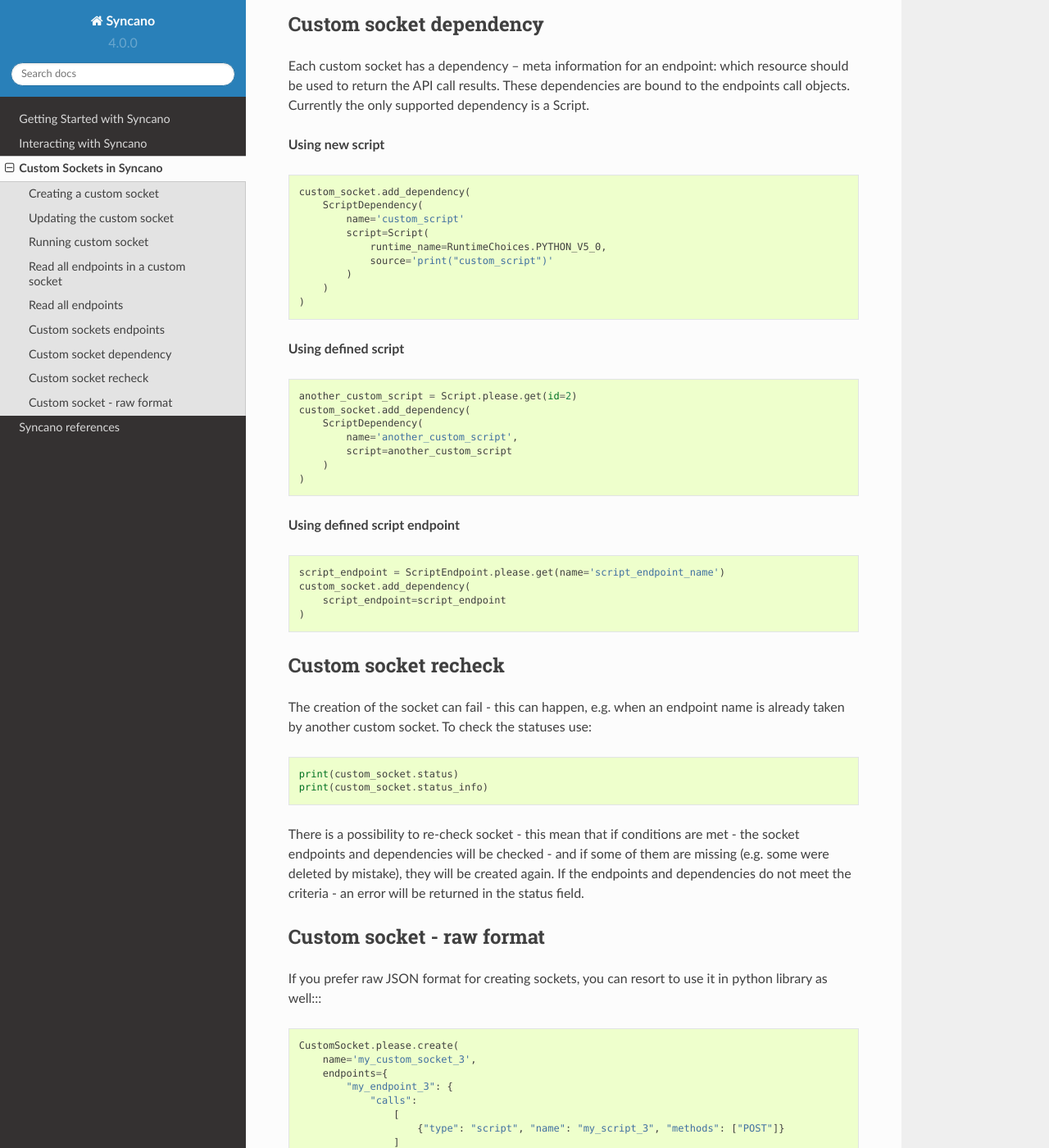
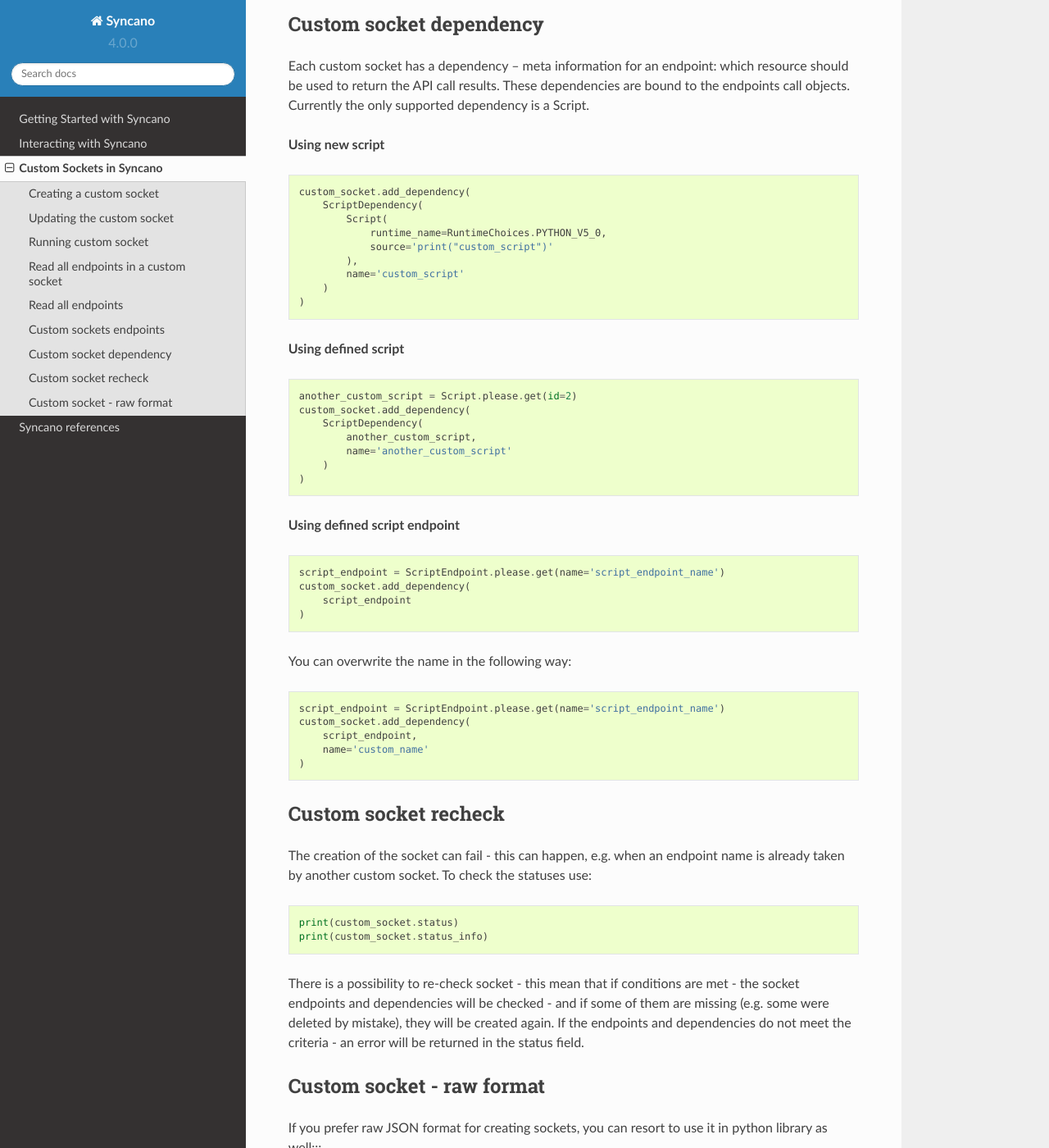
Before and after one commit to Syncano/syncano-python, a Sphinx documentation site: the page built from docs/source/custom_sockets.rst, in a window 1280 px wide and 1400 px high, scrolled down 3550 px. Shown: the whole window at 82% size. Built offline with Sphinx 7.4.7 and the Read the Docs theme 2.0.0, drawn with Linux system fonts in a browser that asks for light colours; some of the changed text lies outside the part shown.

```diff
--- a/docs/source/custom_sockets.rst
+++ b/docs/source/custom_sockets.rst
@@ -213,7 +213,15 @@ Currently the only supported dependency is a Script.
 
     script_endpoint = ScriptEndpoint.please.get(name='script_endpoint_name')
     custom_socket.add_dependency(
-        script_endpoint=script_endpoint
+        script_endpoint
+    )
+
+You can overwrite the name in the following way::
+
+    script_endpoint = ScriptEndpoint.please.get(name='script_endpoint_name')
+    custom_socket.add_dependency(
+        script_endpoint,
+        name='custom_name'
     )
 
 Custom socket recheck
```
Also changed, not shown: other parts of docs/source/custom_sockets.rst (+10 -10 lines), 2 other files.
